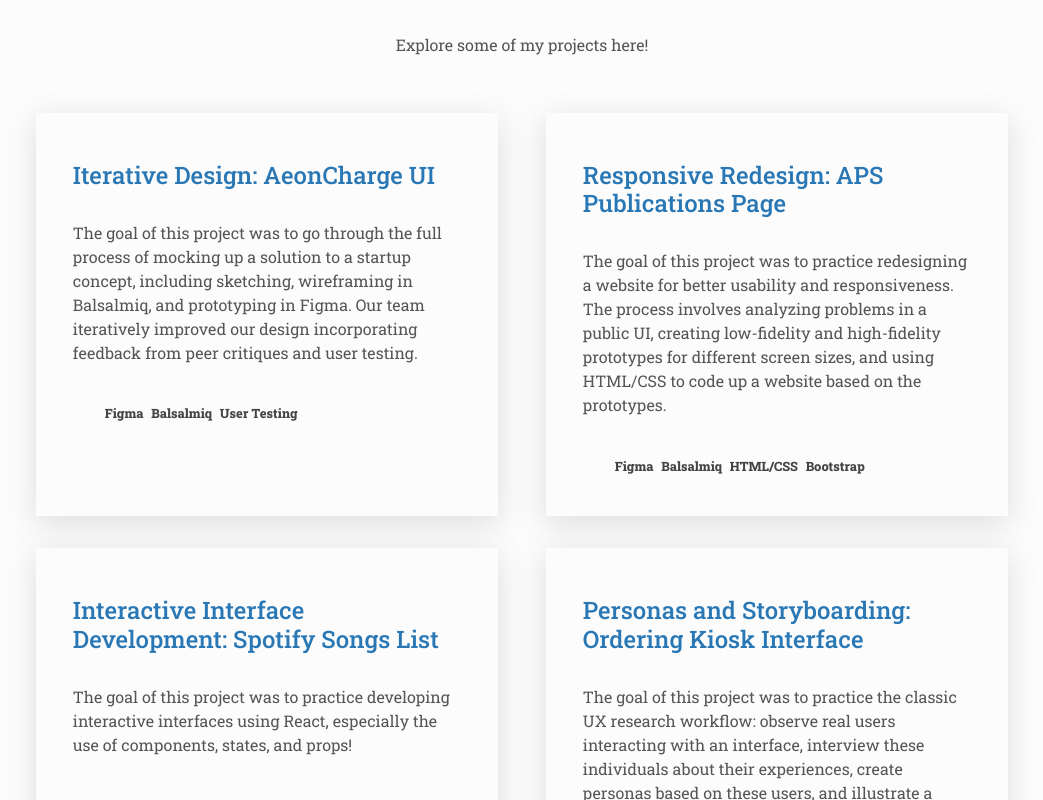
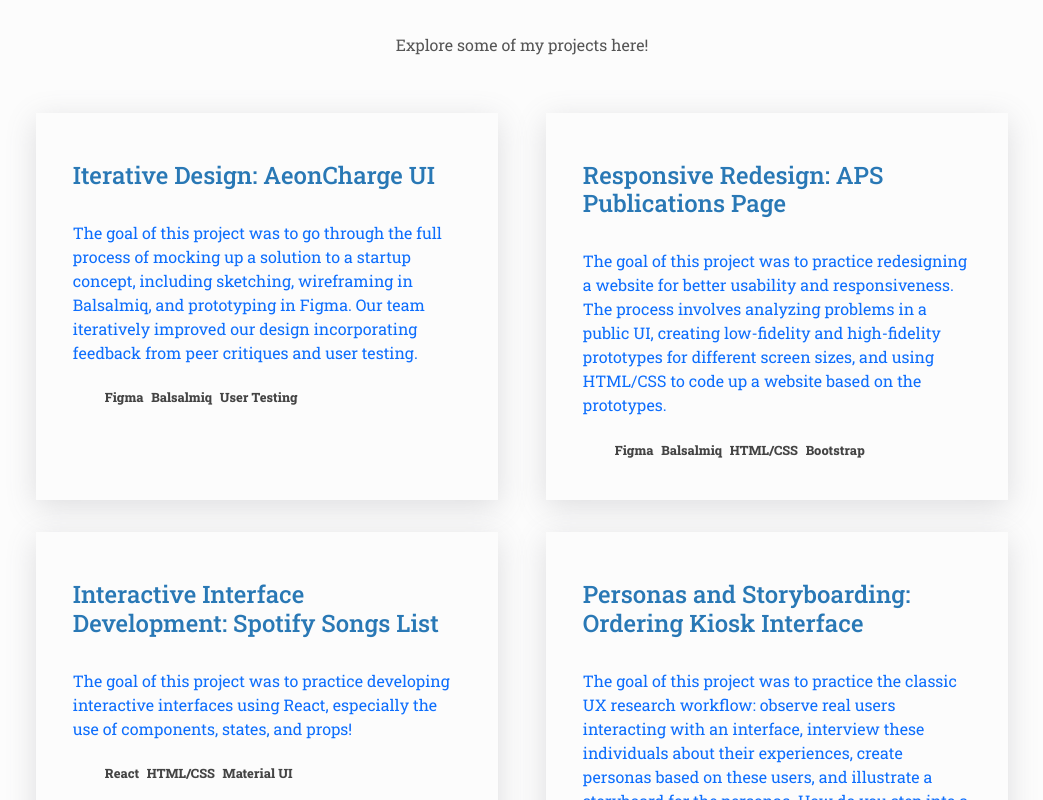
Before and after one commit to helenduz/portfolio, a React (Create React App) app: page /#/ in a window 1280 px wide. Shown: the part 820-1620 px from the top of the page, without its empty margins (118-1161 px from the left). Built offline with nearby package versions, Linux system fonts and the light colour scheme; the HTML template or start-up script is replaced by a standard one; a web font is replaced by a local one.

Commit message:
Make entire project cards in home page clickable

```diff
--- a/src/components/ProjectCard.js
+++ b/src/components/ProjectCard.js
@@ -10,10 +10,10 @@ const ProjectCard = (props) => {
 
     return (
         <div className='project-card'>
-            <h3 className='project-title'>
-                <Link to={pathName} className='link'>
+            <Link to={pathName}>
+            <div>
+                <h3 className='project-title link'>
                         {name}
-                </Link>
                 </h3>
 
                 <p className='project-summary'>{summary}</p>
@@ -22,6 +22,8 @@ const ProjectCard = (props) => {
                 {stack.map((el) => (<li className='project-stack-item'>{el}</li>))}
                 </ul>
             </div>
+            </Link>
+        </div>
     );
 };
 
```
Lines whose indentation alone changed are shown as unchanged.
